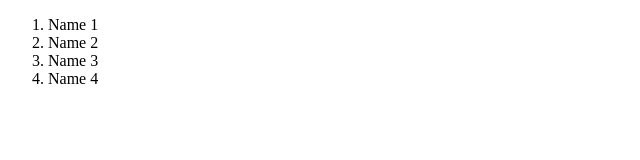
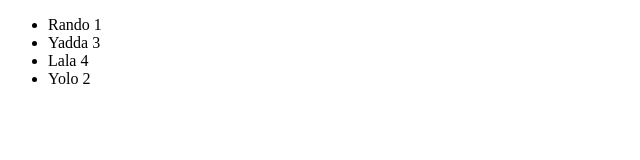
Before and after one commit to mGenerator/fcc_fullstack_bgn, a plain HTML site: page index.html in a window 1280 px wide. Shown: the full height of the page, 0-640 px from the left. Drawn offline with Linux system fonts and the light colour scheme.

Commit message:
Unordered Lists

```diff
--- a/index.html
+++ b/index.html
@@ -2,16 +2,16 @@
 <html lang="en">
 <head>
 
-    <title>Ordered Lists</title>
+    <title>Unordered Lists</title>
 
 </head>
 <body>
-    <ol>
-        <li>Name 1</li>
-        <li>Name 2</li>
-        <li>Name 3</li>
-        <li>Name 4</li>
-    </ol>
+    <ul>
+        <li>Rando 1</li>
+        <li>Yadda 3</li>
+        <li>Lala 4</li>
+        <li>Yolo 2</li>
+    </ul>
 
 </body>
 </html>
```
